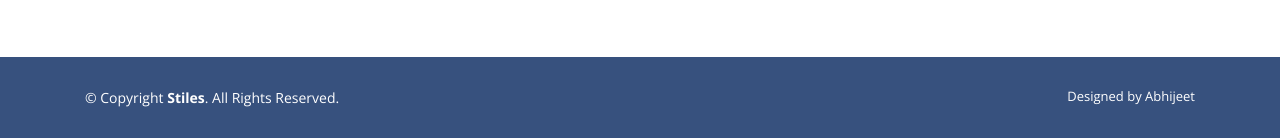
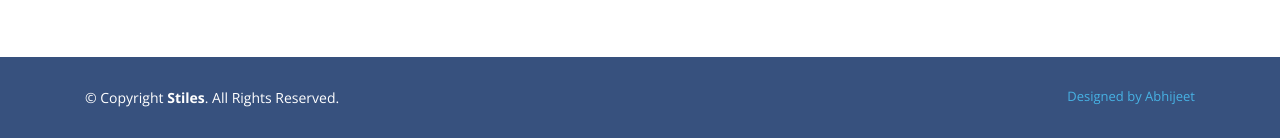
Before and after one commit to abhijeetconsultant/stiles, a plain HTML site: page index.html in a window 1280 px wide. Shown: the part 5835-5973 px from the top of the page. Drawn offline with nearby package versions, Linux system fonts and the light colour scheme.

Commit message:
Update index.html

```diff
--- a/index.html
+++ b/index.html
@@ -1063,7 +1063,7 @@
         <!-- You can delete the links only if you purchased the pro version. -->
         <!-- Licensing information: https://bootstrapmade.com/license/ -->
         <!-- Purchase the pro version with working PHP/AJAX contact form: https://bootstrapmade.com/arsha-free-bootstrap-html-template-corporate/ -->
-        Designed by Abhijeet</a>
+        <a href="tel:+918724009858">Designed by Abhijeet</a>
       </div>
     </div>
   </footer><!-- End Footer -->
```
